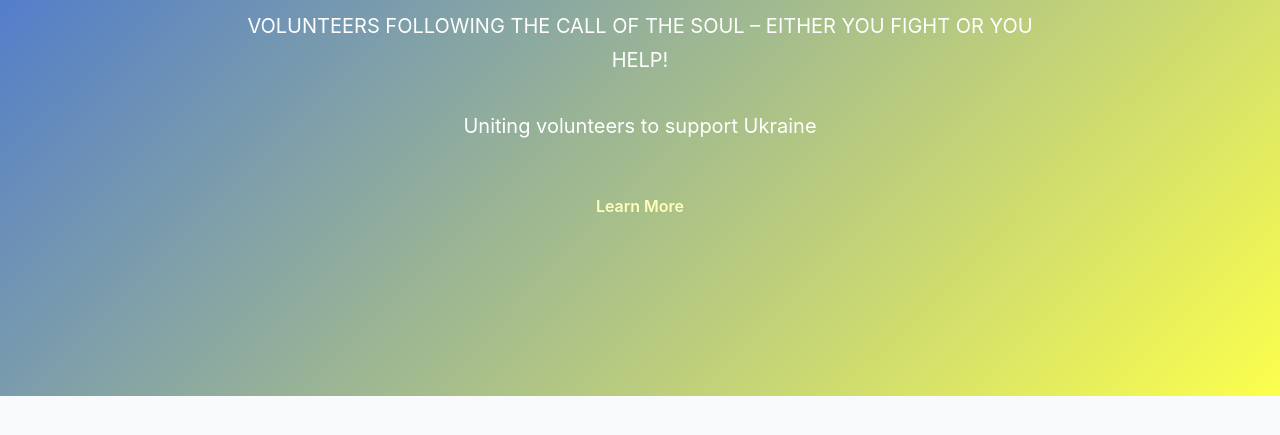
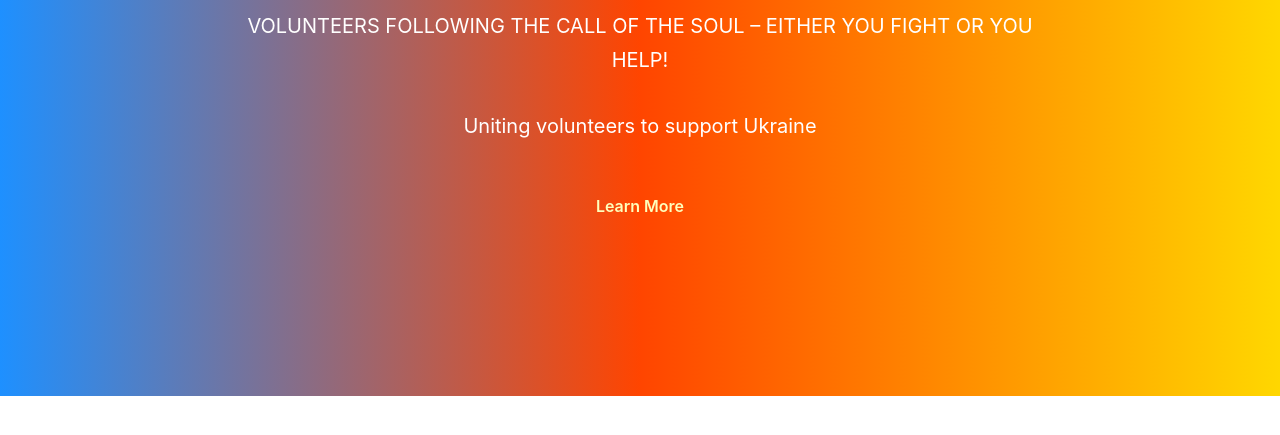
Before and after one commit to avku-ua-volunteers/avku_new, a plain HTML site: page index.html in a window 1280 px wide. Shown: the part 404-839 px from the top of the page. Drawn offline with Linux system fonts and the light colour scheme.

Commit message:
Ваше сообщение о коммите

```diff
--- a/css/style.css
+++ b/css/style.css
@@ -2,11 +2,9 @@
    Переменные и базовые настройки
    ========================================== */
    :root {
-    --primary: #2A5EE8; /* Современный синий */
-    --secondary: #fcff4d; /* Розовый акцент */
-    --dark: #0F172A;
-    --light: #F8FAFC;
-    --gradient: linear-gradient(135deg, var(--primary), var(--secondary));
+    --primary: #1E90FF;
+    --secondary: #FFD700;
+    --gradient: linear-gradient(90deg, var(--primary), #FF4500, var(--secondary));
   }
 
   /* Сброс стилей */
```
